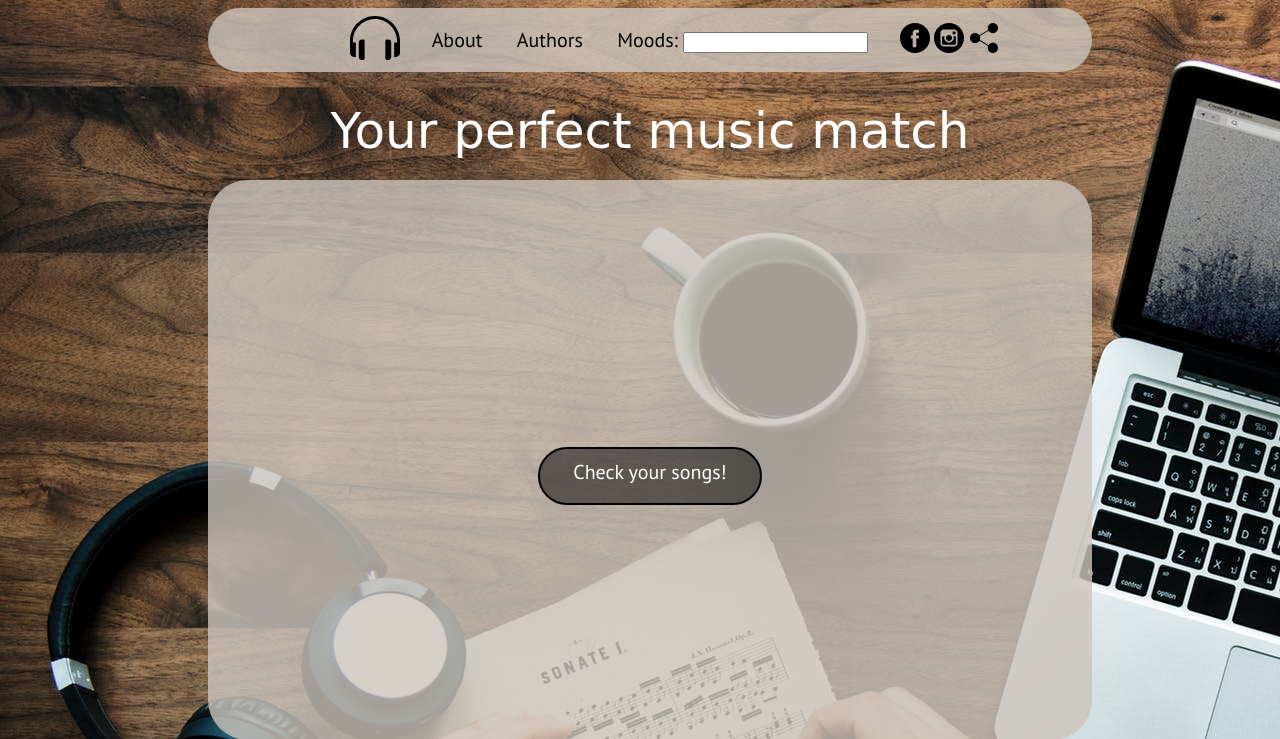
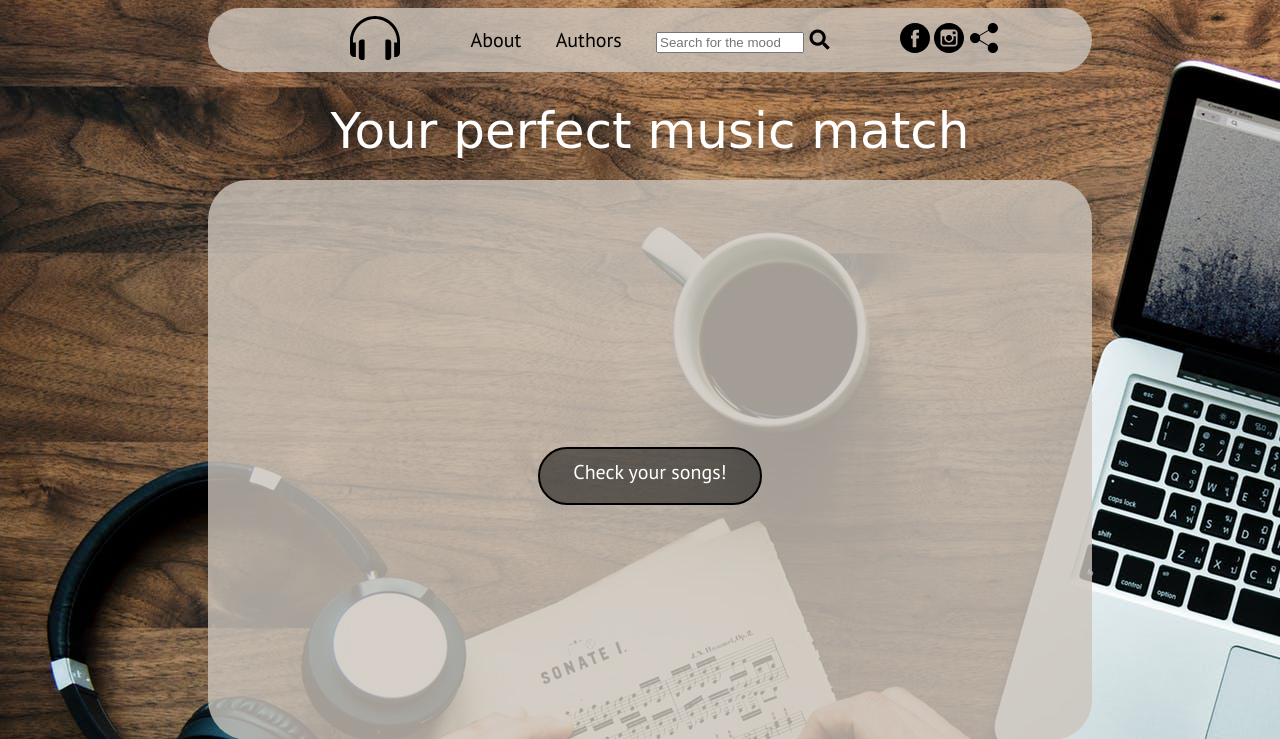
Before and after one commit to gabrysiam8/song_recommender, a Django app: page / in a window 1280 px wide. Shown: the top 739 px of the page. Run offline with Django 3.2, Linux system fonts and the light colour scheme; data that the repository does not hold is empty; some libraries are stand-ins or nearby versions; some web fonts are replaced.

Commit message:
fixed input design

```diff
--- a/static/css/style.css
+++ b/static/css/style.css
@@ -22,12 +22,18 @@ body {
   align-items: center;
 }
 
-.navBar a:hover {
+#nav1:hover, #nav2:hover {
   color: white;
   cursor: pointer;
   -webkit-transform: scale(1.3);
         -ms-transform: scale(1.3);
         transform: scale(1.3);
+}
+
+#nav3:hover {
+  color: white;
+  cursor: pointer;
+  transition-duration: 0.2s;
 }
 
 .left, .middle, .right {
@@ -168,3 +174,7 @@ body {
   background: #fff;
   z-index: 9999;
 }
+
+.moodsInput {
+  width: 140px;
+}
--- a/templates/index.html
+++ b/templates/index.html
@@ -28,6 +28,7 @@
 
     <script src="{% static 'js/app.js' %}" type="text/javascript"></script>
     <script src="{% static 'js/rango-jquery.js' %}"></script>
+    <link rel="stylesheet" href="https://use.fontawesome.com/releases/v5.8.2/css/all.css" integrity="sha384-oS3vJWv+0UjzBfQzYUhtDYW+Pj2yciDJxpsK1OYPAYjqT085Qq/1cq5FLXAZQ7Ay" crossorigin="anonymous">
   </head>
 
   <body>
@@ -42,11 +43,12 @@
         </div>
 
         <div class="middle">
-          <a class="menu">About</a>
-          <a class="menu">Authors</a>
+          <a class="menu" id="nav1">About</a>
+          <a class="menu" id="nav2">Authors</a>
           <a class="menu">
-            <label for="moods">Moods: </label>
-            <input id="moods">
+            <label for="moods"></label>
+            <input id="moods" class="moodsInput" placeholder="Search for the mood">
+            <i class="fas fa-search" id="nav3"></i>
           </a>
         </div>
 
```
